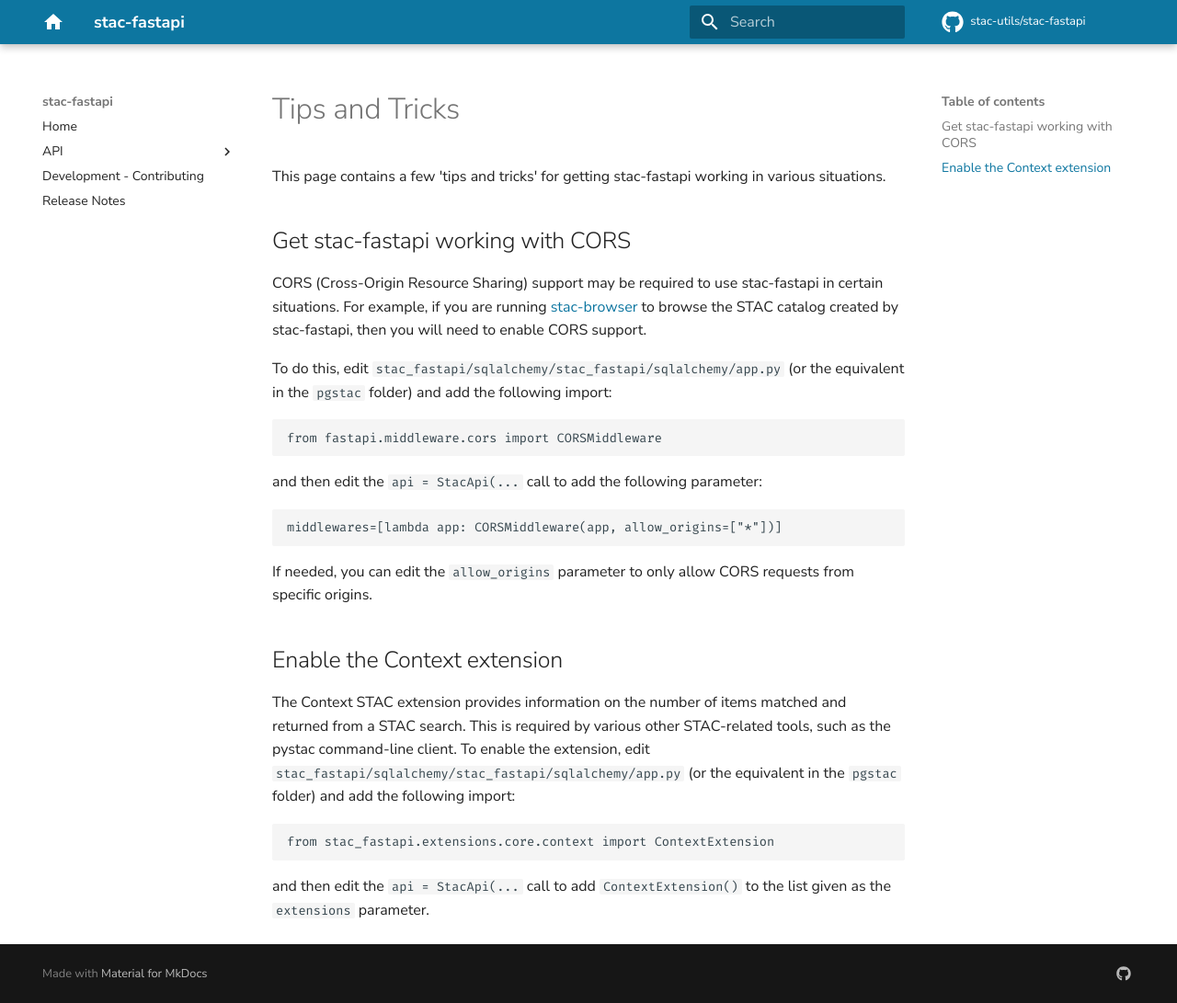
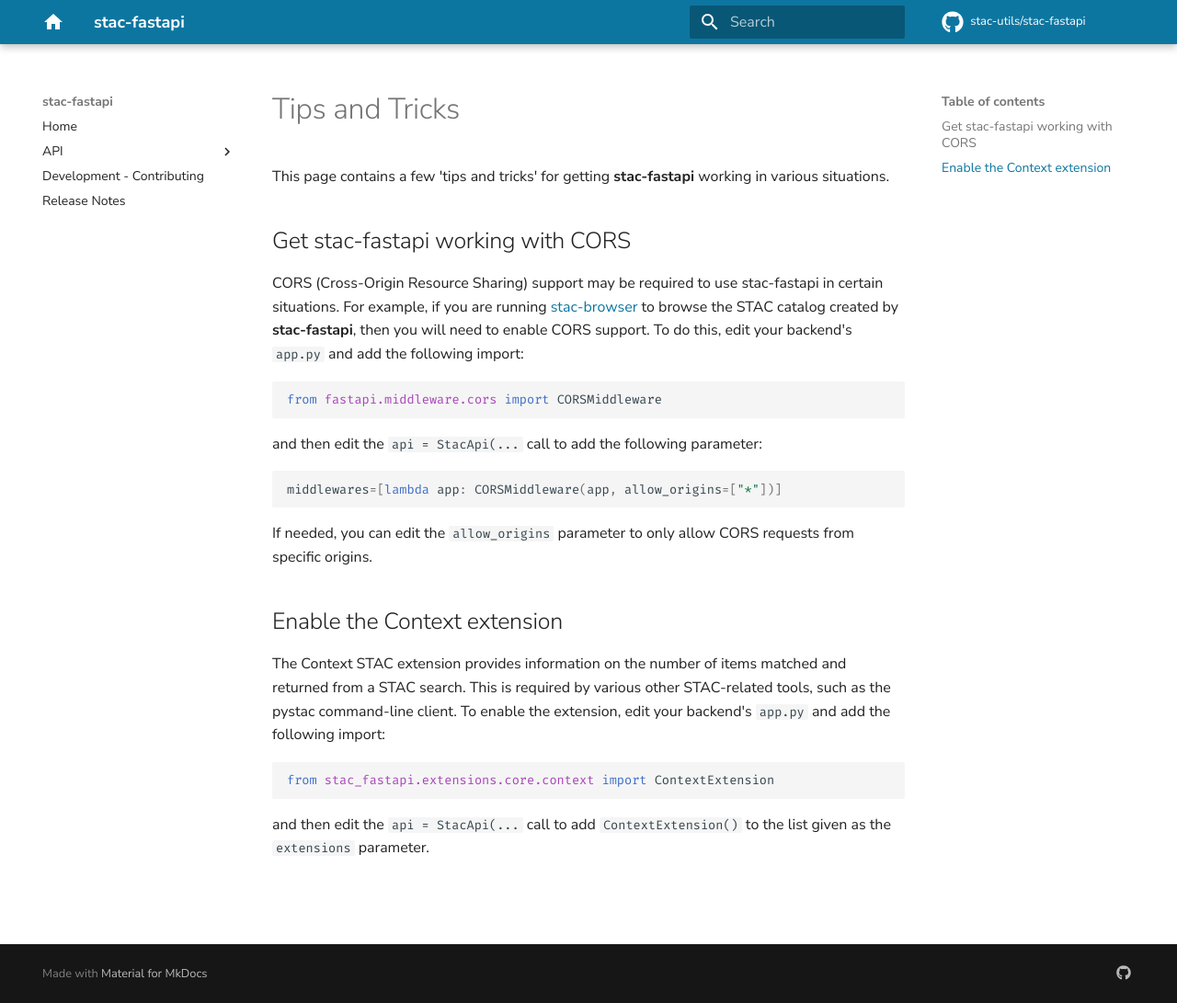
Before and after one commit to stac-utils/stac-fastapi, an MkDocs documentation site: the page built from docs/tips-and-tricks.md, in a window 1280 px wide and 1091 px high. Shown: the whole window at 92% size. Built offline with MkDocs 1.6.1 and Material for MkDocs 9.7.7, drawn with Linux system fonts in a browser that asks for light colours; comment, search, counter and statistics services are not loaded.

Commit message:
docs: more doc fixups

````diff
--- a/docs/tips-and-tricks.md
+++ b/docs/tips-and-tricks.md
@@ -1,28 +1,32 @@
 # Tips and Tricks
-This page contains a few 'tips and tricks' for getting stac-fastapi working in various situations.
+
+This page contains a few 'tips and tricks' for getting **stac-fastapi** working in various situations.
 
 ## Get stac-fastapi working with CORS
-CORS (Cross-Origin Resource Sharing) support may be required to use stac-fastapi in certain situations. For example, if you are running
-[stac-browser](https://github.com/radiantearth/stac-browser) to browse the STAC catalog created by stac-fastapi, then you will need to enable CORS support.
 
-To do this, edit `stac_fastapi/sqlalchemy/stac_fastapi/sqlalchemy/app.py` (or the equivalent in the `pgstac` folder) and add the following import:
+CORS (Cross-Origin Resource Sharing) support may be required to use stac-fastapi in certain situations.
+For example, if you are running [stac-browser](https://github.com/radiantearth/stac-browser) to browse the STAC catalog created by **stac-fastapi**, then you will need to enable CORS support.
+To do this, edit your backend's `app.py` and add the following import:
 
-```
+```python
 from fastapi.middleware.cors import CORSMiddleware
 ```
 
 and then edit the `api = StacApi(...` call to add the following parameter:
 
-```
+```python
 middlewares=[lambda app: CORSMiddleware(app, allow_origins=["*"])]
 ```
 
 If needed, you can edit the `allow_origins` parameter to only allow CORS requests from specific origins.
 
 ## Enable the Context extension
-The Context STAC extension provides information on the number of items matched and returned from a STAC search. This is required by various other STAC-related tools, such as the pystac command-line client. To enable the extension, edit `stac_fastapi/sqlalchemy/stac_fastapi/sqlalchemy/app.py` (or the equivalent in the `pgstac` folder) and add the following import:
 
-```
+The Context STAC extension provides information on the number of items matched and returned from a STAC search.
+This is required by various other STAC-related tools, such as the pystac command-line client.
+To enable the extension, edit your backend's `app.py` and add the following import:
+
+```python
 from stac_fastapi.extensions.core.context import ContextExtension
 ```
 
````
Also changed, not shown: README.md (+3 -1 lines).
